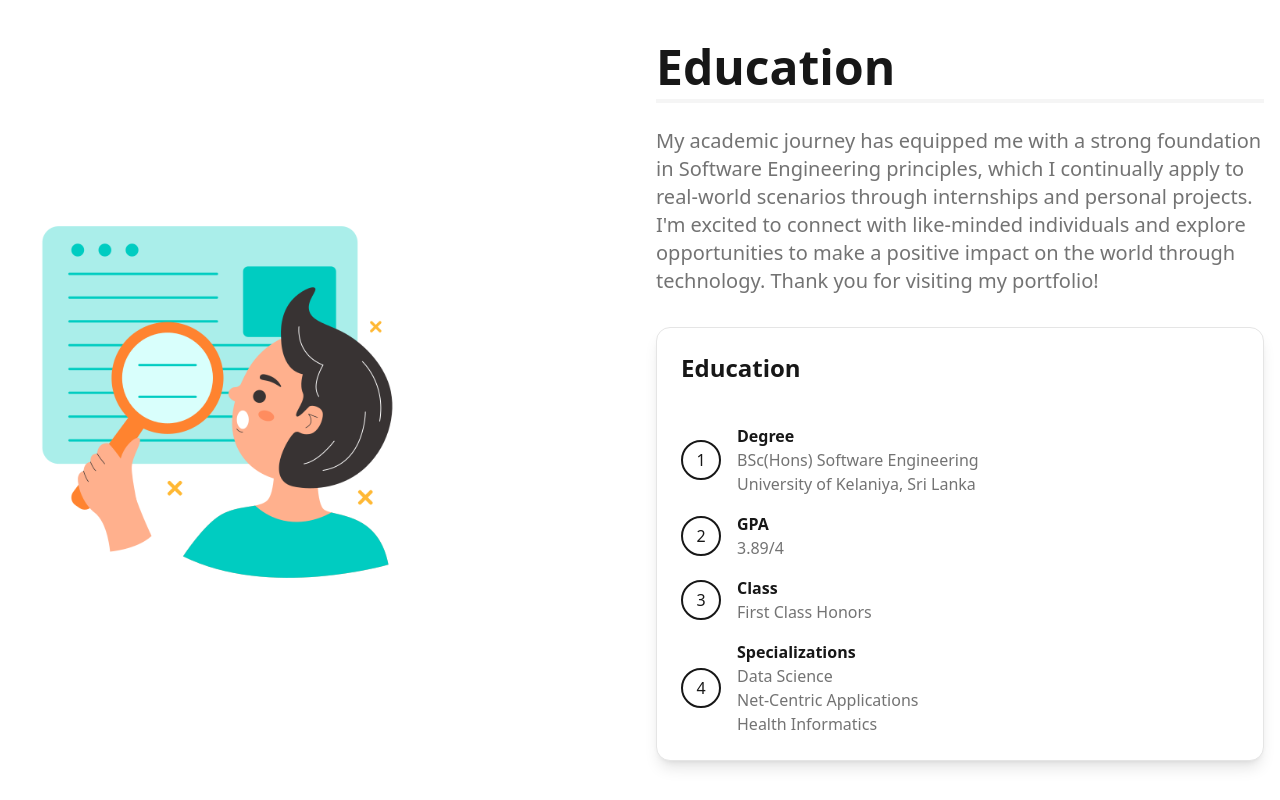
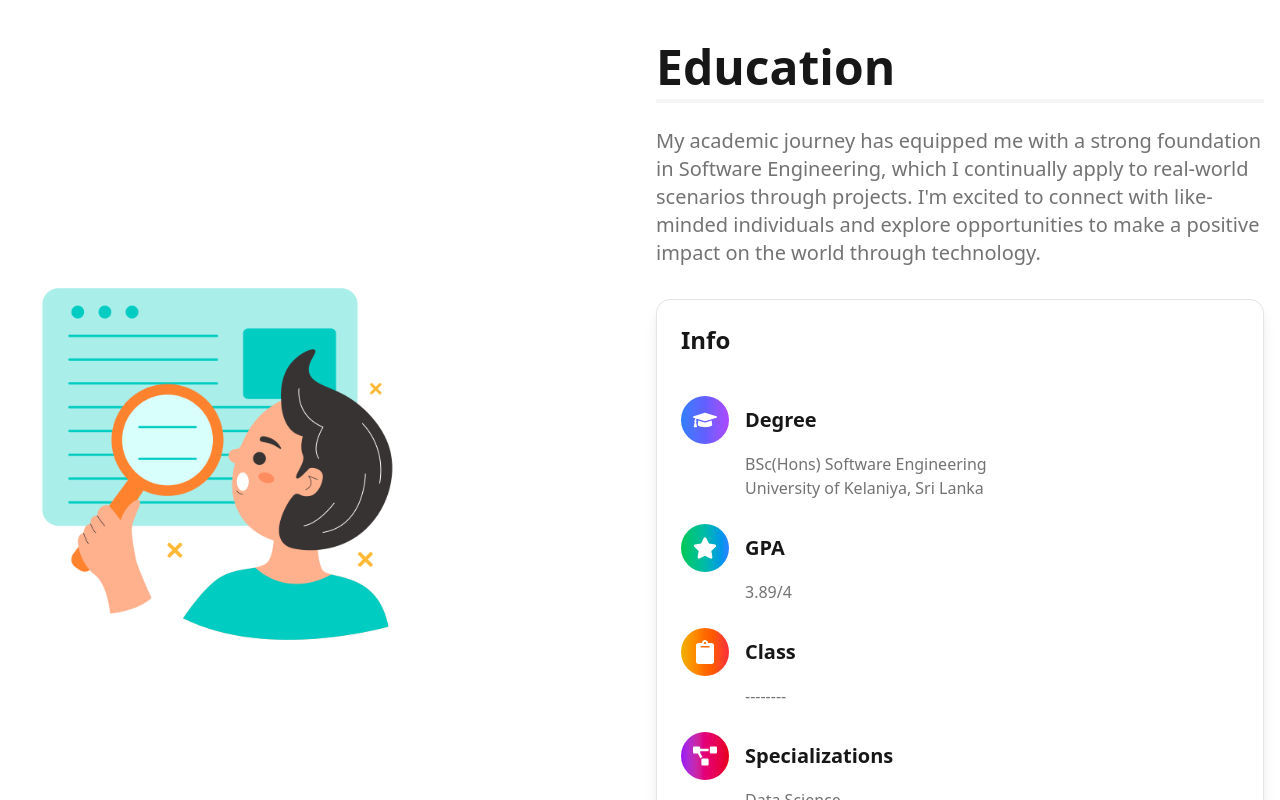
Before and after one commit to MMPjayarathne/My-Portfolio-Masith, a Next.js app: page / in a window 1280 px wide. Shown: the part 860-1660 px from the top of the page. Built offline with nearby package versions, Linux system fonts and the light colour scheme.

Commit message:
Change the numbering to icons

```diff
--- a/src/components/Education.tsx
+++ b/src/components/Education.tsx
@@ -3,21 +3,21 @@
 import React from "react";
 import Image from "next/image";
 import { Card } from "@/components/ui/card";
+import { FaGraduationCap, FaStar, FaClipboard, FaProjectDiagram } from "react-icons/fa";
 import myImg from "../../public/images/research.png";
 
 export default function Education() {
   return (
     <section id="eduction" className="min-h-screen flex items-center justify-center bg-background py-16">
       <div className="container mx-auto px-4 flex flex-col md:flex-row items-center gap-8">
-
         <div className="flex-1 flex justify-center md:justify-start">
-          <div className="relative w-full max-w-md">
+          <div className="relative w-full max-w-md md:block hidden">
             <Image
               src={myImg}
               alt="Profile Picture"
               width={400}
               height={400}
-              className="rounded-lg "
+              className="rounded-lg"
               priority
             />
           </div>
@@ -28,57 +28,66 @@ export default function Education() {
             Education
           </h1>
           <p className="text-lg md:text-xl text-muted-foreground mb-8">
-            My academic journey has equipped me with a strong foundation in Software Engineering principles, which I continually apply to real-world scenarios through internships and personal projects. I&apos;m excited to connect with like-minded individuals and explore opportunities to make a positive impact on the world through technology. Thank you for visiting my portfolio!
+            My academic journey has equipped me with a strong foundation in Software Engineering, which I continually apply to real-world scenarios through projects. I&apos;m excited to connect with like-minded individuals and explore opportunities to make a positive impact on the world through technology.
           </p>
 
           <Card className="p-6 shadow-lg">
-            <h2 className="text-2xl font-semibold text-primary mb-4">
-              Education
-            </h2>
-            <ul className="space-y-4">
-              <li className="flex items-center gap-4">
-                <div className="w-10 h-10 rounded-full border-2 border-primary flex items-center justify-center">
-                  <span className="text-primary">1</span>
+            <h2 className="text-2xl font-semibold text-primary mb-4">Info</h2>
+            <ul className="space-y-6">
+              <li>
+                <div className="flex items-center gap-4">
+                  <div className="flex items-center gap-4">
+                    <div className="w-12 h-12 rounded-full bg-gradient-to-r from-blue-500 via-indigo-500 to-purple-500 text-white flex items-center justify-center">
+                      <FaGraduationCap size={24} />
                     </div>
-                <div>
-                  <strong className="text-primary">Degree</strong>
-                  <p className="text-muted-foreground">BSc(Hons) Software Engineering</p>
-                  <p className="text-muted-foreground">University of Kelaniya, Sri Lanka</p>
+                    <h3 className="text-xl font-semibold text-primary">Degree</h3>
                   </div>
+                </div>
+                <ul className="text-muted-foreground mt-2 ml-16">
+                  <li>BSc(Hons) Software Engineering</li>
+                  <li>University of Kelaniya, Sri Lanka</li>
+                </ul>
               </li>
 
-              <li className="flex items-center gap-4">
-                <div className="w-10 h-10 rounded-full border-2 border-primary flex items-center justify-center">
-                  <span className="text-primary">2</span>
+
+              <li>
+                <div className="flex items-center gap-4">
+                  <div className="flex items-center gap-4">
+                    <div className="w-12 h-12 rounded-full bg-gradient-to-r from-green-500 via-teal-500 to-blue-500 text-white flex items-center justify-center">
+                      <FaStar size={24} />
                     </div>
-                <div>
-                  <strong className="text-primary">GPA</strong>
-                  <p className="text-muted-foreground">3.89/4</p>
+                    <h3 className="text-xl font-semibold text-primary">GPA</h3>
                   </div>
+                </div>
+                <p className="text-muted-foreground mt-2 ml-16">3.89/4</p>
               </li>
 
-              <li className="flex items-center gap-4">
-                <div className="w-10 h-10 rounded-full border-2 border-primary flex items-center justify-center">
-                  <span className="text-primary">3</span>
+              <li>
+                <div className="flex items-center gap-4">
+                  <div className="flex items-center gap-4">
+                    <div className="w-12 h-12 rounded-full bg-gradient-to-r from-yellow-500 via-orange-500 to-red-500 text-white flex items-center justify-center">
+                      <FaClipboard size={24} />
                     </div>
-                <div>
-                  <strong className="text-primary">Class</strong>
-                  <p className="text-muted-foreground">First Class Honors</p>
+                    <h3 className="text-xl font-semibold text-primary">Class</h3>
                   </div>
+                </div>
+                <p className="text-muted-foreground mt-2 ml-16">--------</p>
               </li>
 
-              <li className="flex items-center gap-4">
-                <div className="w-10 h-10 rounded-full border-2 border-primary flex items-center justify-center">
-                  <span className="text-primary">4</span>
+              <li>
+                <div className="flex items-center gap-4">
+                  <div className="flex items-center gap-4">
+                    <div className="w-12 h-12 rounded-full bg-gradient-to-r from-purple-600 via-pink-600 to-red-600 text-white flex items-center justify-center">
+                      <FaProjectDiagram size={24} />
                     </div>
-                <div>
-                  <strong className="text-primary">Specializations</strong>
-                  <ul className="text-muted-foreground">
+                    <h3 className="text-xl font-semibold text-primary">Specializations</h3>
+                  </div>
+                </div>
+                <ul className="text-muted-foreground mt-2 ml-16">
                   <li>Data Science</li>
                   <li>Net-Centric Applications</li>
                   <li>Health Informatics</li>
                 </ul>
-                </div>
               </li>
             </ul>
           </Card>
```
Lines whose indentation alone changed are shown as unchanged.
